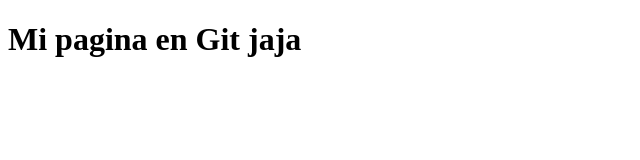
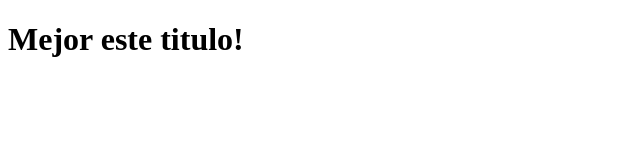
Before and after one commit to AngelPerezCoder2020/Git_HelloGit, a plain HTML site: page index.html in a window 1280 px wide. Shown: the whole page, without its empty margins (0-640 px from the left). Drawn offline with Linux system fonts and the light colour scheme.

Commit message:
Se modificó titulo de la página

```diff
--- a/index.html
+++ b/index.html
@@ -6,6 +6,6 @@
     <title>Demo Git</title>
 </head>
 <body>
-    <h1>Mi pagina en Git jaja</h1>
+    <h1>Mejor este titulo!</h1>
 </body>
 </html>
```
